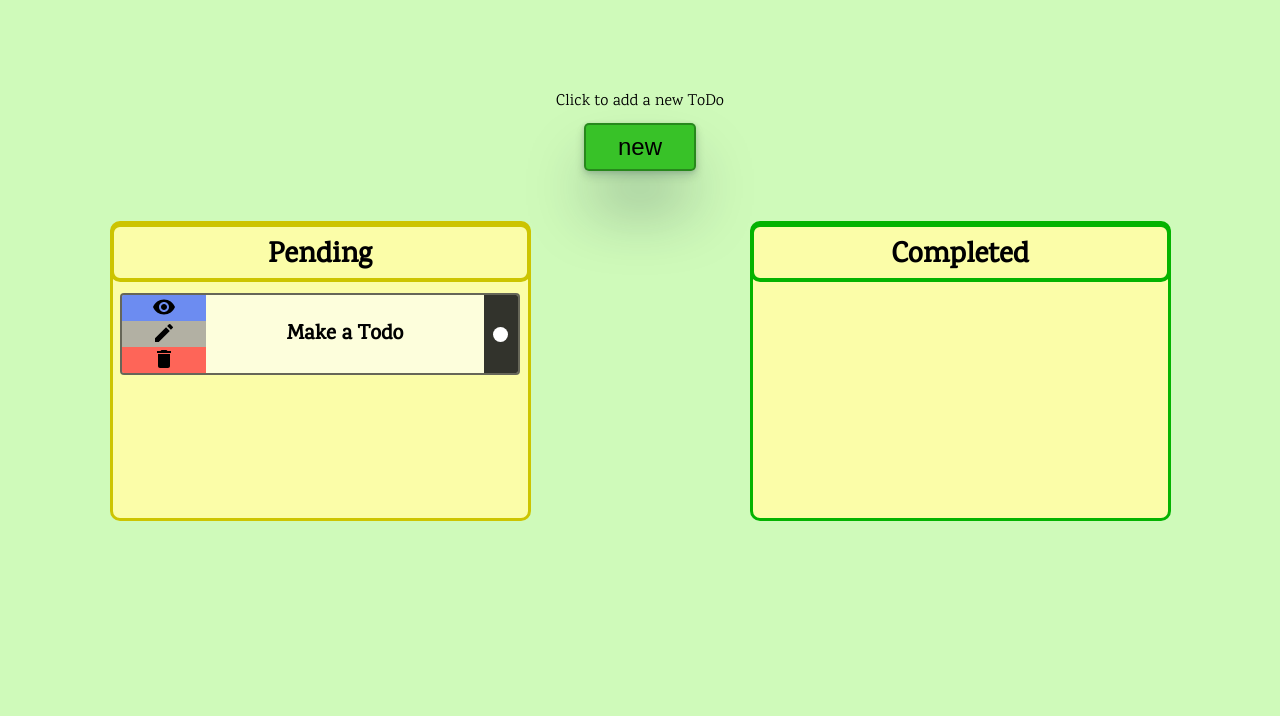
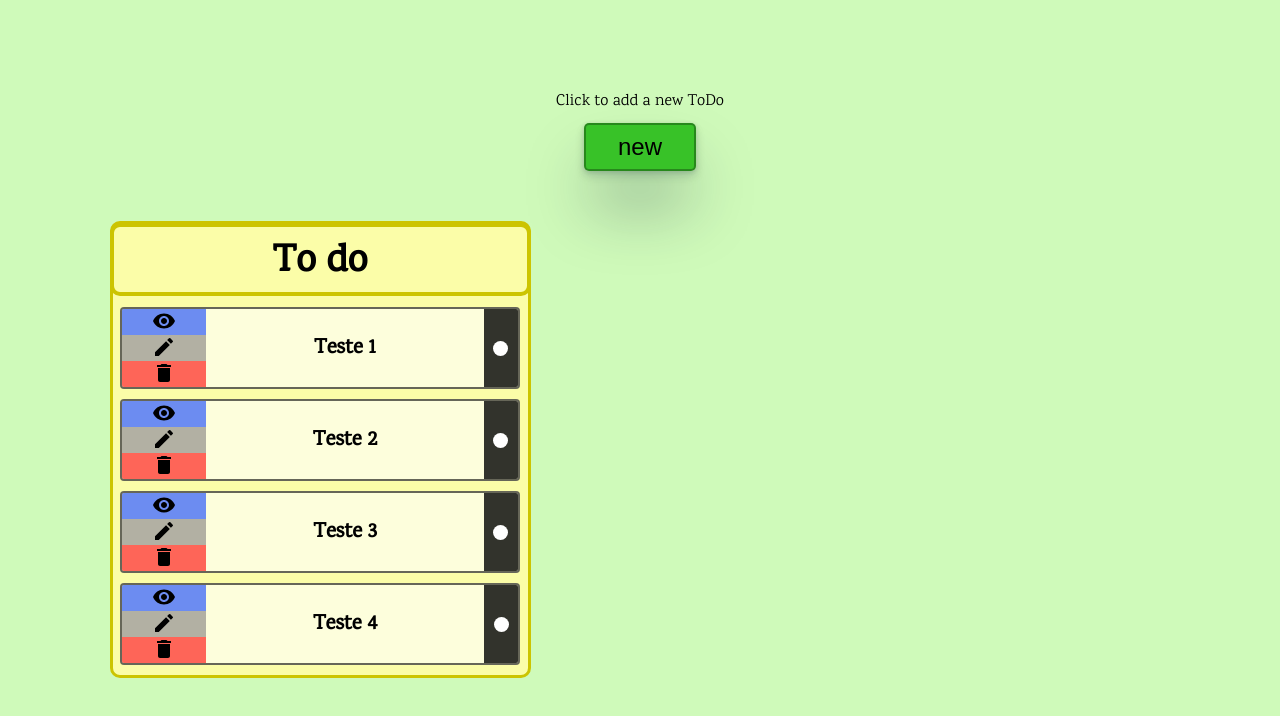
Before and after one commit to cbravos5/todo-frontend, a React (Create React App) app: page / in a window 1280 px wide. Shown: the top 716 px of the page. Built offline with nearby package versions, Linux system fonts and the light colour scheme.

Commit message:
build: implements dnd

```diff
--- a/src/App.tsx
+++ b/src/App.tsx
@@ -1,26 +1,68 @@
 import React from "react";
+import { DragDropContext, DropResult } from "react-beautiful-dnd";
 import Button from "./components/Button";
-import Todo from "./components/Todo";
-import TodoSection from "./components/TodoSection";
+import Column from "./components/Column";
 import "./styles/page.css";
 import "./styles/todo.css";
+import data from "./data";
 
-function App() {
+class App extends React.Component {
+  state = data;
+
+  onDragEnd = (result: DropResult) => {
+    const { destination, source, draggableId } = result;
+
+    if (!destination) {
+      return;
+    }
+
+    if (
+      destination.droppableId === source.droppableId &&
+      destination.index === source.index
+    ) {
+      return;
+    }
+
+    const column = this.state.columns[source.droppableId];
+    const newTodoIds = Array.from(column.todoIds);
+    newTodoIds.splice(source.index, 1);
+    newTodoIds.splice(destination.index, 0, draggableId);
+
+    const newColumn = {
+      ...column,
+      todoIds: newTodoIds,
+    };
+
+    const newState = {
+      ...this.state,
+      columns: {
+        ...this.state.columns,
+        [newColumn.id]: newColumn,
+      },
+    };
+
+    this.setState(newState);
+  };
+
+  render() {
     return (
       <>
         <div className="section">
           <p>Click to add a new ToDo</p>
           <Button>new</Button>
         </div>
+        <DragDropContext onDragEnd={this.onDragEnd}>
           <div className="dnd-container">
-        <TodoSection secName="Pending" color="warning">
-          <Todo title="Make a Todo" />
-        </TodoSection>
-
-        <TodoSection secName="Completed" color="success"></TodoSection>
+            <Column
+              column={this.state.columns["column-1"]}
+              color="warning"
+              todos={this.state.todos}
+            />
           </div>
+        </DragDropContext>
       </>
     );
   }
+}
 
 export default App;
--- /dev/null
+++ b/src/components/Column.tsx
@@ -0,0 +1,48 @@
+import React from "react";
+import { Droppable } from "react-beautiful-dnd";
+import Todo from "./Todo";
+import TodoSection from "./TodoSection";
+
+interface IColumn {
+  id: string;
+  title: string;
+  todoIds: string[];
+}
+
+interface ITodos {
+  [propName: string]: {
+    id: string;
+    content: string;
+  };
+}
+
+interface Props {
+  column: IColumn;
+  todos: ITodos;
+  color: string;
+}
+
+const Column: React.FC<Props> = ({ column, todos, color }) => {
+  const borderColor = `bd-${color}`;
+  const columnTodos = column.todoIds.map(todoId => todos[todoId]);
+
+  return (
+    <div className={`section-todo ${borderColor}`}>
+      <div className={`section-tag ${borderColor}`}>
+        <h1>{column.title}</h1>
+      </div>
+      <Droppable droppableId={column.id}>
+        {provided => (
+          <div ref={provided.innerRef} {...provided.droppableProps}>
+            {columnTodos.map((todo, index) => (
+              <Todo key={todo.id} todo={todo} index={index} />
+            ))}
+            {provided.placeholder}
+          </div>
+        )}
+      </Droppable>
+    </div>
+  );
+};
+
+export default Column;
--- a/src/components/Todo.tsx
+++ b/src/components/Todo.tsx
@@ -1,13 +1,26 @@
 import React from "react";
+import { Draggable } from "react-beautiful-dnd";
 import { MdRemoveRedEye, MdModeEdit, MdDelete } from "react-icons/md";
 
-interface Props {
-  title: string;
+interface ITodo {
+  id: string;
+  content: string;
 }
 
-const Todo: React.FC<Props> = ({ title }) => {
+interface Props {
+  todo: ITodo;
+  index: number;
+}
+
+const Todo: React.FC<Props> = ({ todo, index }) => {
   return (
-    <div className="todo-wrapper">
+    <Draggable draggableId={todo.id} index={index}>
+      {provided => (
+        <div
+          className="todo-wrapper"
+          {...provided.draggableProps}
+          ref={provided.innerRef}
+        >
           <div className="todo-actions">
             <button className="btn-blue">
               <MdRemoveRedEye />
@@ -20,12 +33,14 @@ const Todo: React.FC<Props> = ({ title }) => {
             </button>
           </div>
           <div className="todo-title">
-        <h3>{title}</h3>
+            <h3>{todo.content}</h3>
           </div>
-      <div className="drag-pin">
+          <div className="drag-pin" {...provided.dragHandleProps}>
             <i></i>
           </div>
         </div>
+      )}
+    </Draggable>
   );
 };
 
--- a/src/components/TodoSection.tsx
+++ b/src/components/TodoSection.tsx
@@ -1,22 +1,12 @@
 import React from "react";
+import { Droppable } from "react-beautiful-dnd";
 
 interface Props {
-  secName: string;
-  color: string;
   children?: React.ReactNode;
 }
 
-const TodoSection: React.FC<Props> = ({ secName, children, color }) => {
-  const borderColor = `bd-${color}`;
-
-  return (
-    <section className={`section-todo ${borderColor}`}>
-      <div className={`section-tag ${borderColor}`}>
-        <h1>{secName}</h1>
-      </div>
-      <div>{children}</div>
-    </section>
-  );
+const TodoSection: React.FC<Props> = ({ children }) => {
+  return <div>{children}</div>;
 };
 
 export default TodoSection;
```
Lines whose indentation alone changed are shown as unchanged.
